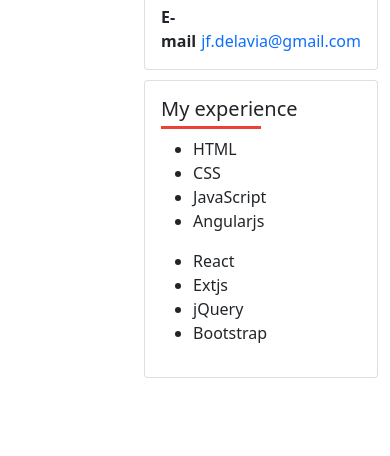
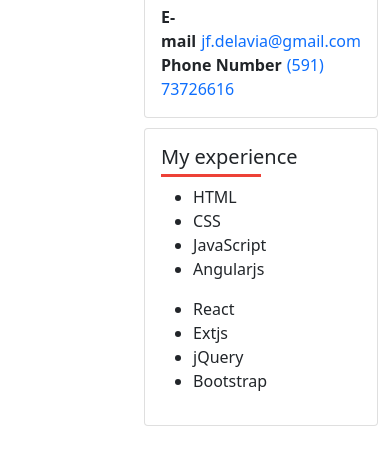
Before and after one commit to jfdlv/jfdlv.github.io, a plain HTML site: page index.html in a window 390 px wide. Shown: the part 1129-1585 px from the top of the page. Before the commit the page ends 1537 px from the top, so only its background shows below. Drawn offline with nearby package versions, Linux system fonts and the light colour scheme.

Commit message:
adds phone number

```diff
--- a/index.html
+++ b/index.html
@@ -77,6 +77,9 @@
                                     <h6>Contact Information</h6>
                                     <div>
                                         <strong>E-mail</strong><a href="mailto: jf.delavia@gmail.com"class="link-primary" style="margin-left: 5px;">jf.delavia@gmail.com</a>
+                                    </div>
+                                    <div>
+                                        <strong>Phone Number</strong><a href="#"class="link-primary" style="margin-left: 5px;">(591) 73726616</a>
                                     </div>
                                 </div>
                             </div>
```
